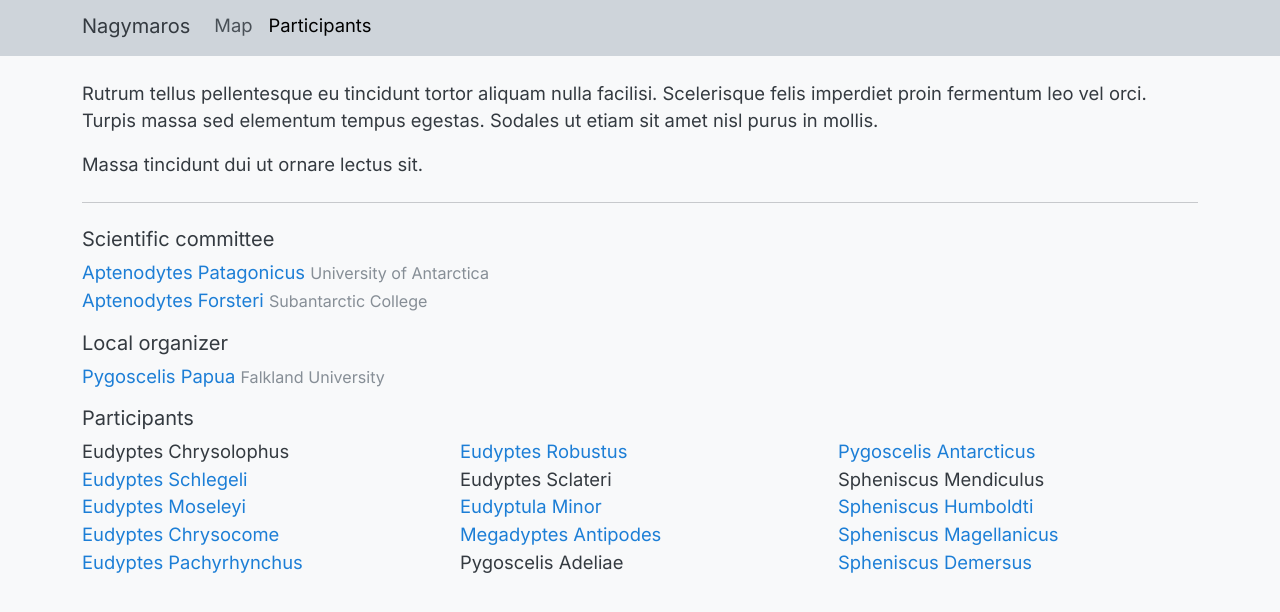
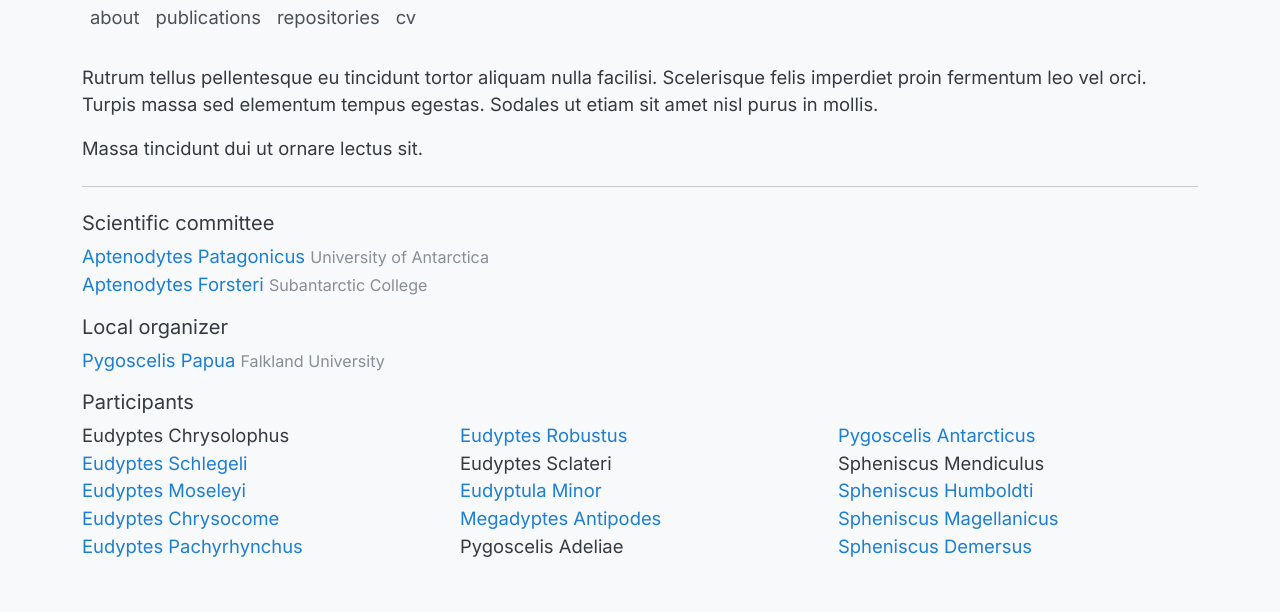
Before and after one commit to yi-jie-zhou/yi-jie-zhou.github.io, a Jekyll site: the page built from participants.md, in a window 1280 px wide, cut to the strip 104-716 px from the top of the page. Built offline with Jekyll 4.4.1, drawn with Linux system fonts in a browser that asks for light colours.

Commit message:
Update header.html

```diff
--- a/_includes/header.html
+++ b/_includes/header.html
@@ -4,29 +4,15 @@
 {% assign return = '/' | relative_url %}
 {% endif %}
 
-<header class="bg-{{ site.data.skin.header.bg | default: 'gray-4' }}">
-    <div class="container">
-        <nav class="navbar navbar-expand-sm">
-            <a class="navbar-brand" href="{{ return }}">{{ site.title }}</a>
-            <button class="navbar-toggler" type="button" data-bs-toggle="collapse" data-bs-target="#navigation" aria-controls="navigation" aria-expanded="false" aria-label="Toggle navigation">
-                <span class="navbar-toggler-icon"></span>
-            </button>
-            <div class="collapse navbar-collapse" id="navigation">
-                <div class="navbar-nav me-auto">
-                    {% assign links = site.pages | sort: 'navorder' %}
-                    {% for link in links %}
-                    {% if link.navorder %}
-                    {% assign current = link.name | split: '.' | first %}
-                    {% assign href = link.url | relative_url %}
-                    {% if page.layout == current %}
-                    <a class="nav-link active" aria-current="page" href="{{ href }}">{{ link.title }}</a>
-                    {% else %}
-                    <a class="nav-link" href="{{ href }}">{{ link.title }}</a>
-                    {% endif %}
-                    {% endif %}
-                    {% endfor %}
-                </div>
-            </div>
-        </nav>
-    </div>
+<header class="custom-navbar">
+  <div class="container">
+    <nav class="navbar navbar-expand-sm p-0">
+      <div class="navbar-nav">
+        <a class="nav-link" href="{{ '/about' | relative_url }}">about</a>
+        <a class="nav-link" href="{{ '/publications' | relative_url }}">publications</a>
+        <a class="nav-link" href="{{ '/repositories' | relative_url }}">repositories</a>
+        <a class="nav-link" href="{{ '/cv' | relative_url }}">cv</a>
+      </div>
+    </nav>
+  </div>
 </header>
```
